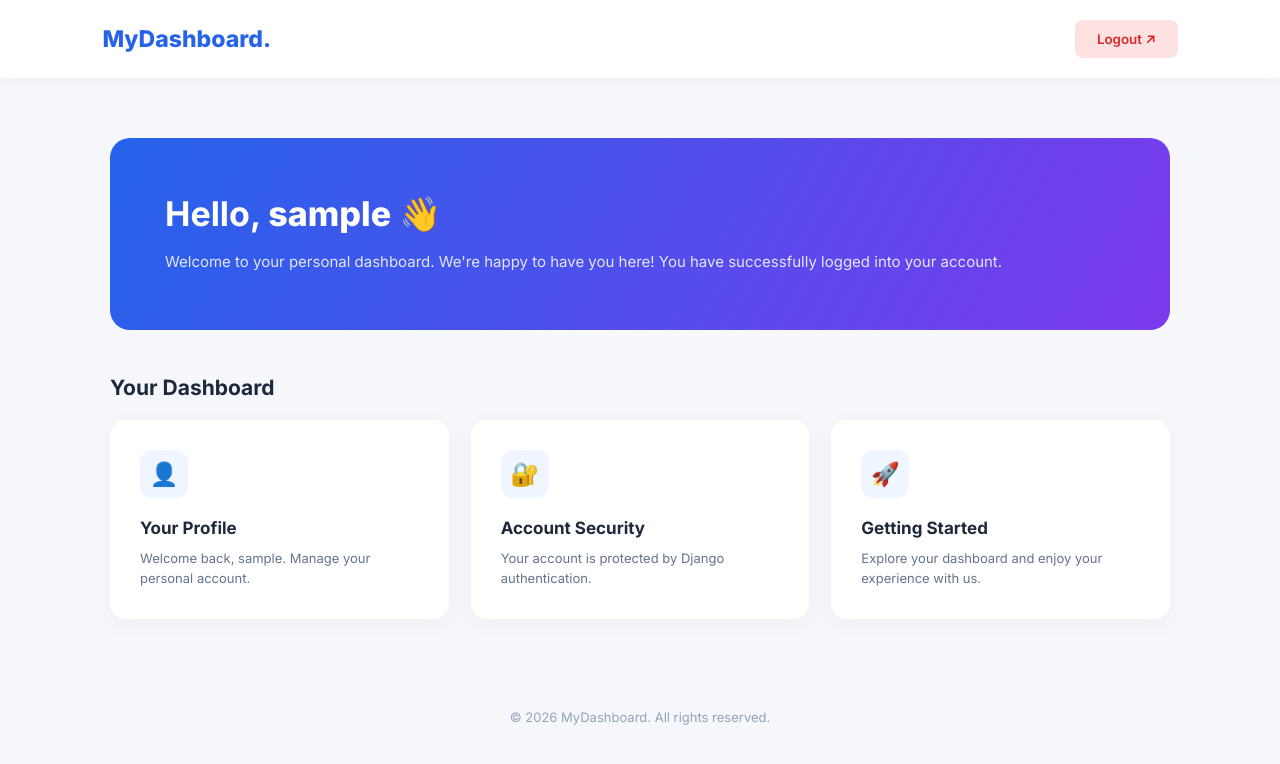
After one commit to amalpp2006as-ops/Django, a Django app: page /home/ in a window 1280 px wide. The commit adds this page. Shown: the top 764 px of the page. Run offline with Django 5.2, Linux system fonts and the light colour scheme; the visitor is signed in with stand-in values (Sample User, id 1).

Commit message:
added home page and login page

```diff
--- a/Project/config/settings.py
+++ b/Project/config/settings.py
@@ -133,3 +133,6 @@ MAILERS = {
         'BACKEND': 'django.core.mail.backends.console.EmailBackend',
     },
 }
+
+MEDIA_URL = '/media/'
+MEDIA_ROOT = BASE_DIR / 'media'
--- a/Project/config/urls.py
+++ b/Project/config/urls.py
@@ -1,9 +1,13 @@
 from django.contrib import admin
-from django.urls import path
-from courses.views import RegisterView
+from django.urls import path, include
+from django.conf import settings
+from django.conf.urls.static import static
+
 
 urlpatterns = [
     path('admin/', admin.site.urls),
-    path('register/', RegisterView, name='register'),
-    path('courses/', RegisterView, name='courses'),
+    path('', include('courses.urls')),
 ]
+
+if settings.DEBUG:
+    urlpatterns += static(settings.MEDIA_URL, document_root=settings.MEDIA_ROOT)
--- a/Project/courses/tempCodeRunnerFile.py
+++ /dev/null
@@ -1,6 +0,0 @@
-from django.db import models
-class courses(models.Model):
-    title=models.CharField(max_length=100)
-    price=models.DecimalField(max_digits=8,decimal_places=3)
-    def __str__(self):
-        return self.title
--- /dev/null
+++ b/Project/courses/templates/home.html
@@ -0,0 +1,234 @@
+<!DOCTYPE html>
+<html lang="en">
+<head>
+    <meta charset="UTF-8">
+    <meta name="viewport" content="width=device-width, initial-scale=1.0">
+    <title>Home | Dashboard</title>
+
+    <link href="https://fonts.googleapis.com/css2?family=Inter:wght@400;500;600;700;800&display=swap" rel="stylesheet">
+
+    <style>
+        * {
+            margin: 0;
+            padding: 0;
+            box-sizing: border-box;
+            font-family: 'Inter', sans-serif;
+        }
+
+        body {
+            background: #f5f7fb;
+            color: #1e293b;
+        }
+
+        /* Navbar */
+
+        nav {
+            width: 100%;
+            padding: 20px 8%;
+            background: white;
+            display: flex;
+            justify-content: space-between;
+            align-items: center;
+            box-shadow: 0 2px 15px rgba(0,0,0,0.04);
+        }
+
+        .logo {
+            font-size: 23px;
+            font-weight: 800;
+            color: #2563eb;
+        }
+
+        .logout-btn {
+            padding: 11px 22px;
+            background: #fee2e2;
+            color: #dc2626;
+            border: none;
+            border-radius: 8px;
+            font-weight: 600;
+            cursor: pointer;
+            transition: 0.3s;
+        }
+
+        .logout-btn:hover {
+            background: #dc2626;
+            color: white;
+        }
+
+        /* Main Section */
+
+        .container {
+            max-width: 1100px;
+            margin: 60px auto;
+            padding: 0 20px;
+        }
+
+        .welcome {
+            background: linear-gradient(120deg, #2563eb, #7c3aed);
+            padding: 55px;
+            border-radius: 20px;
+            color: white;
+            position: relative;
+            overflow: hidden;
+        }
+
+        .welcome h1 {
+            font-size: 34px;
+            margin-bottom: 15px;
+        }
+
+        .welcome p {
+            font-size: 15px;
+            color: #e0e7ff;
+            line-height: 1.7;
+        }
+
+        .welcome span {
+            font-weight: 800;
+        }
+
+        /* Dashboard Cards */
+
+        .section-title {
+            margin: 45px 0 20px;
+            font-size: 21px;
+        }
+
+        .cards {
+            display: grid;
+            grid-template-columns: repeat(3, 1fr);
+            gap: 22px;
+        }
+
+        .card {
+            background: white;
+            padding: 30px;
+            border-radius: 15px;
+            box-shadow: 0 5px 25px rgba(0,0,0,0.04);
+            transition: 0.3s;
+        }
+
+        .card:hover {
+            transform: translateY(-6px);
+            box-shadow: 0 10px 30px rgba(0,0,0,0.08);
+        }
+
+        .icon {
+            width: 48px;
+            height: 48px;
+            display: flex;
+            align-items: center;
+            justify-content: center;
+            background: #eff6ff;
+            border-radius: 12px;
+            font-size: 23px;
+            margin-bottom: 20px;
+        }
+
+        .card h3 {
+            font-size: 17px;
+            margin-bottom: 10px;
+        }
+
+        .card p {
+            font-size: 13px;
+            color: #64748b;
+            line-height: 1.6;
+        }
+
+        /* Footer */
+
+        footer {
+            text-align: center;
+            padding: 30px;
+            color: #94a3b8;
+            font-size: 13px;
+            margin-top: 60px;
+        }
+
+        /* Responsive */
+
+        @media (max-width: 768px) {
+            .cards {
+                grid-template-columns: 1fr;
+            }
+
+            .welcome {
+                padding: 35px 25px;
+            }
+
+            .welcome h1 {
+                font-size: 26px;
+            }
+
+            nav {
+                padding: 18px 5%;
+            }
+        }
+
+    </style>
+</head>
+
+<body>
+
+    <!-- Navbar -->
+
+    <nav>
+        <div class="logo">MyDashboard.</div>
+
+        <form method="POST" action="{% url 'logout' %}">
+            {% csrf_token %}
+            <button type="submit" class="logout-btn">Logout ↗</button>
+        </form>
+    </nav>
+
+
+    <!-- Main Content -->
+
+    <div class="container">
+
+        <div class="welcome">
+            <h1>Hello, <span>{{ request.user.username }}</span> 👋</h1>
+
+            <p>
+                Welcome to your personal dashboard.
+                We're happy to have you here!
+                You have successfully logged into your account.
+            </p>
+        </div>
+
+
+        <h2 class="section-title">Your Dashboard</h2>
+
+        <div class="cards">
+
+            <div class="card">
+                <div class="icon">👤</div>
+                <h3>Your Profile</h3>
+                <p>Welcome back, {{ request.user.username }}. Manage your personal account.</p>
+            </div>
+
+            <div class="card">
+                <div class="icon">🔐</div>
+                <h3>Account Security</h3>
+                <p>Your account is protected by Django authentication.</p>
+            </div>
+
+            <div class="card">
+                <div class="icon">🚀</div>
+                <h3>Getting Started</h3>
+                <p>Explore your dashboard and enjoy your experience with us.</p>
+            </div>
+
+        </div>
+
+    </div>
+
+
+    <!-- Footer -->
+
+    <footer>
+        © 2026 MyDashboard. All rights reserved.
+    </footer>
+
+</body>
+</html>
--- /dev/null
+++ b/Project/courses/urls.py
@@ -0,0 +1,9 @@
+from django.urls import path
+from . import views
+
+urlpatterns = [
+    path('register/', views.RegisterView, name='register'),
+    path('login/', views.LoginView, name='login'),
+    path('home/', views.home, name='home'),
+    path('logout/', views.LogoutView, name='logout'),
+]
--- a/Project/courses/views.py
+++ b/Project/courses/views.py
@@ -1,17 +1,68 @@
 from django.shortcuts import render, redirect
 from django.http import HttpResponse
+from django.contrib.auth import authenticate, login, logout
+from django.contrib.auth.decorators import login_required
 from .forms import RegisterForm
+from .models import Profile
+from django.contrib.auth.models import User
 
 def RegisterView(request):
     if request.method == 'POST':
         form = RegisterForm(request.POST, request.FILES)
 
         if form.is_valid():
-            user_data = form.save(commit=False)
-            user_data.set_password(form.cleaned_data['password'])
-            user_data.save()
-            return redirect('login')
+            user = form.save(commit=False)
+            user.set_password(form.cleaned_data['password'])
+            user.save()
+
+            Profile.objects.create(
+                user=user,
+                age=form.cleaned_data['age'],
+                file=form.cleaned_data['file']
+            )
+
+            login(request, user)
+
+            return redirect('home')
+
     else:
         form = RegisterForm()
 
     return render(request, 'register.html', {'form': form})
+
+def LoginView(request):
+    if request.method == 'POST':
+        email = request.POST.get('email')
+        password = request.POST.get('password')
+
+        try:
+            user_data = User.objects.get(email=email)
+            user = authenticate(
+                request,
+                username=user_data.username,
+                password=password
+            )
+
+            if user is not None:
+                login(request, user)
+                return redirect('home')
+
+        except User.DoesNotExist:
+            pass
+
+        return render(request, 'login.html', {
+            'error': 'Invalid email or password'
+        })
+
+    return render(request, 'login.html')
+
+@login_required(login_url='login')
+def home(request):
+    return render(request, 'home.html')
+
+def LogoutView(request):
+    if request.method == 'POST':
+        logout(request)
+        return redirect('login')
+
+    return redirect('home')
```
Also changed, not shown: Project/courses/models.py (+11 -0 lines), Project/courses/templates/login.html (added, +35 -0 lines), Project/courses/templates/register.html (+28 -38 lines), Project/courses/migrations/0003_profile.py (added), Project/courses/templates/base.html (added).
